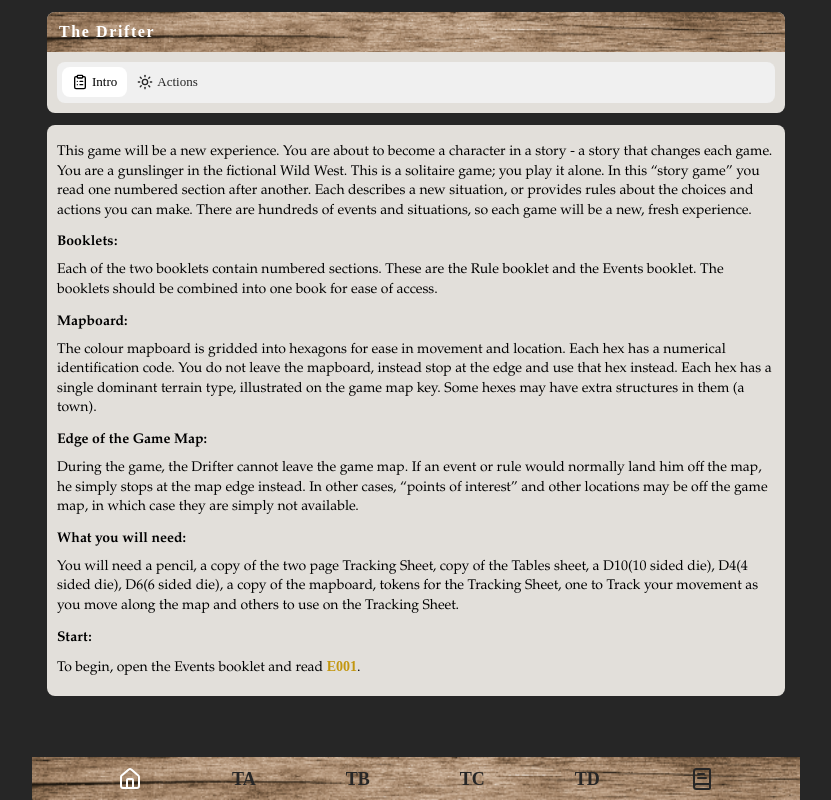
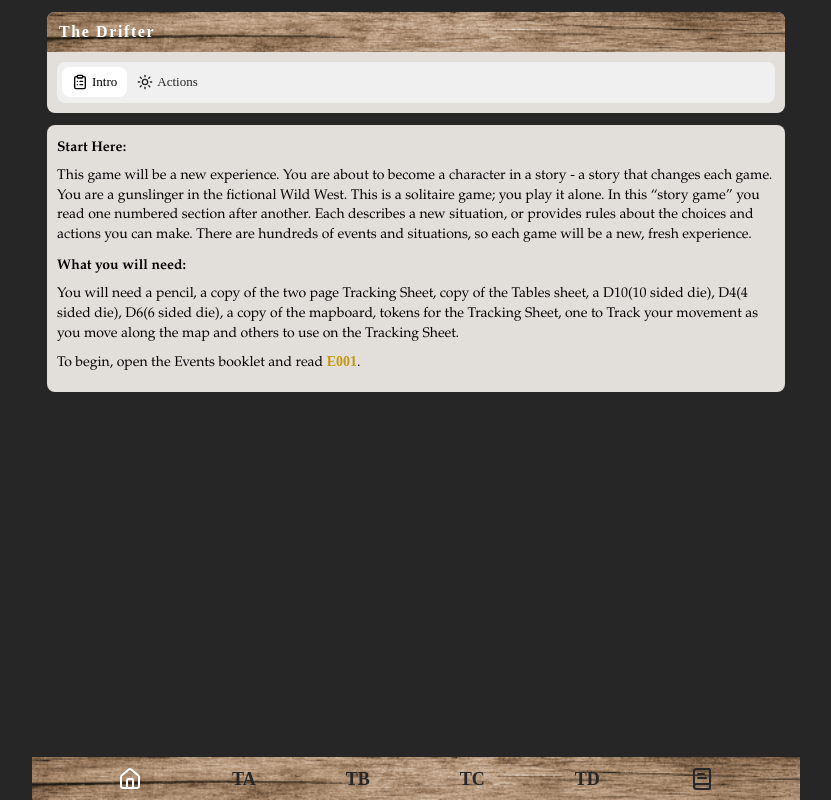
Before and after one commit to BroBuddy/the-drifter, a React (Vite) app: page / in a window 1280 px wide. Shown: the whole page, without its empty margins (224-1055 px from the left). Built offline with nearby package versions, Linux system fonts and the light colour scheme; a web font is replaced by a local one.

Commit message:
switched booklets

```diff
--- a/src/components/TagList.tsx
+++ b/src/components/TagList.tsx
@@ -6,7 +6,7 @@ function TagList({ tags }: { tags: TagSheet[] }) {
     return (
         <div className="flex flex-wrap mt-2">
             {tags.map((item: TagSheet) => (
-                <div key={item.tag} className="w-6 m-1 mb-2">
+                <div key={item.tag} className="w-6 mr-1 mb-2">
                     <Badge text={item.tag} link={tagToPath(item.tag)} />
                 </div>
             ))}
--- a/src/features/event/pages/EventPage.tsx
+++ b/src/features/event/pages/EventPage.tsx
@@ -5,8 +5,6 @@ function EventPage() {
     const { getEventData } = useEventService()
     const data = getEventData()
 
-    console.log('events', data.length)
-
     return <TagList tags={data} />
 }
 
--- a/src/pages/BookletPage.tsx
+++ b/src/pages/BookletPage.tsx
@@ -5,23 +5,19 @@ import RulePage from '@/features/rule/pages/RulePage'
 
 const tabs: TabItem[] = [
     {
+        label: 'Events',
+        icon: <Zap size={16} />,
+        content: <EventPage />,
+    },
+    {
         label: 'Rules',
         icon: <BookOpenText size={16} />,
         content: <RulePage />,
     },
-    {
-        label: 'Events',
-        icon: <Zap size={16} />,
-        content: <EventPage />,
-    },
 ]
 
 function BookletPage() {
-    return (
-        <>
-            <Tabs title="Booklets" tabs={tabs} />
-        </>
-    )
+    return <Tabs title="Booklets" tabs={tabs} />
 }
 
 export default BookletPage
--- a/src/pages/GamePage.tsx
+++ b/src/pages/GamePage.tsx
@@ -17,11 +17,7 @@ const tabs: TabItem[] = [
 ]
 
 function GamePage() {
-    return (
-        <>
-            <Tabs title="The Drifter" tabs={tabs} />
-        </>
-    )
+    return <Tabs title="The Drifter" tabs={tabs} />
 }
 
 export default GamePage
--- a/src/pages/IntroPage.tsx
+++ b/src/pages/IntroPage.tsx
@@ -3,6 +3,7 @@ import { Link } from 'react-router-dom'
 
 const sections: Section[] = [
     {
+        title: 'Start Here:',
         content: (
             <p>
                 This game will be a new experience. You are about to become a
@@ -13,41 +14,6 @@ const sections: Section[] = [
                 provides rules about the choices and actions you can make. There
                 are hundreds of events and situations, so each game will be a
                 new, fresh experience.
-            </p>
-        ),
-    },
-    {
-        title: 'Booklets:',
-        content: (
-            <p>
-                Each of the two booklets contain numbered sections. These are
-                the Rule booklet and the Events booklet. The booklets should be
-                combined into one book for ease of access.
-            </p>
-        ),
-    },
-    {
-        title: 'Mapboard:',
-        content: (
-            <p>
-                The colour mapboard is gridded into hexagons for ease in
-                movement and location. Each hex has a numerical identification
-                code. You do not leave the mapboard, instead stop at the edge
-                and use that hex instead. Each hex has a single dominant terrain
-                type, illustrated on the game map key. Some hexes may have extra
-                structures in them (a town).
-            </p>
-        ),
-    },
-    {
-        title: 'Edge of the Game Map:',
-        content: (
-            <p>
-                During the game, the Drifter cannot leave the game map. If an
-                event or rule would normally land him off the map, he simply
-                stops at the map edge instead. In other cases, “points of
-                interest” and other locations may be off the game map, in which
-                case they are simply not available.
             </p>
         ),
     },
@@ -64,7 +30,6 @@ const sections: Section[] = [
         ),
     },
     {
-        title: 'Start:',
         content: (
             <p>
                 To begin, open the Events booklet and read{' '}
```
